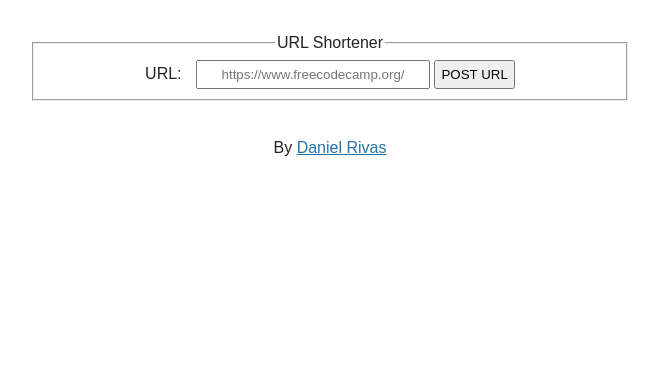
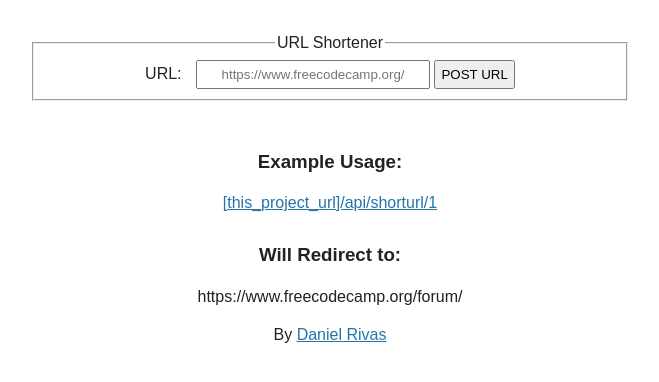
Before and after one commit to djra26111990/microservice-urlshortener-FFC-challenge, a website: page views/index.html in a window 1280 px wide. Shown: the part 72-454 px from the top of the page, without its empty margins (310-969 px from the left). Drawn offline with Linux system fonts and the light colour scheme.

Commit message:
add shorturl example in index.html

```diff
--- a/views/index.html
+++ b/views/index.html
@@ -23,6 +23,13 @@
             <input type="submit" value="POST URL" />
           </fieldset>
         </form>
+        <h3>Example Usage:</h3>
+        <a href="/api/shorturl/1">
+          [this_project_url]/api/shorturl/1
+        </a>
+
+        <h3>Will Redirect to:</h3>
+        <p>https://www.freecodecamp.org/forum/</p>
       </section>
     </main>
     <footer>
```
